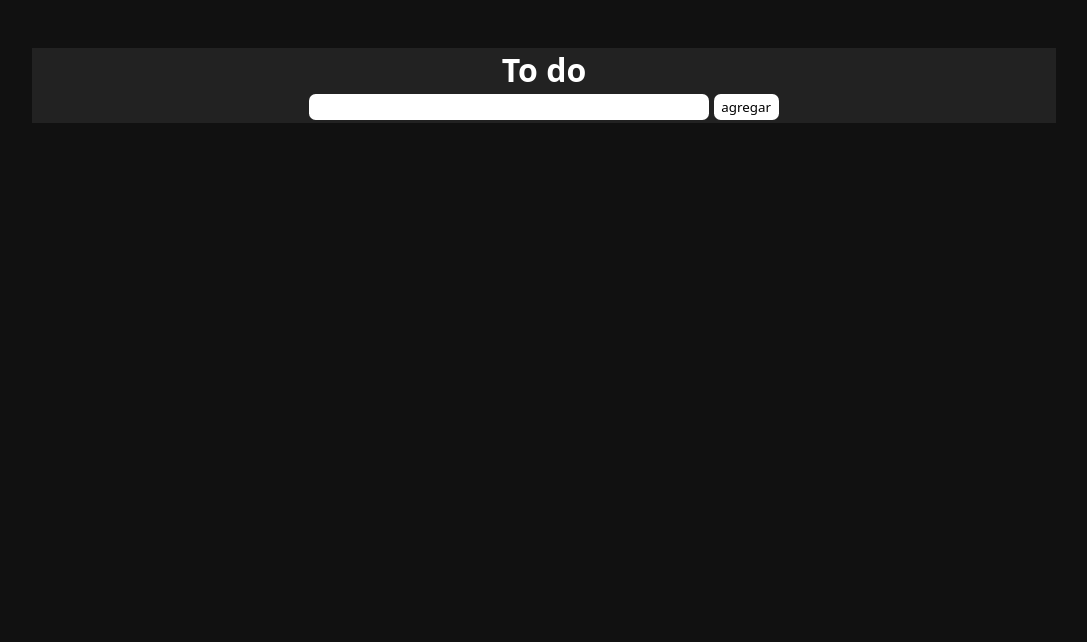
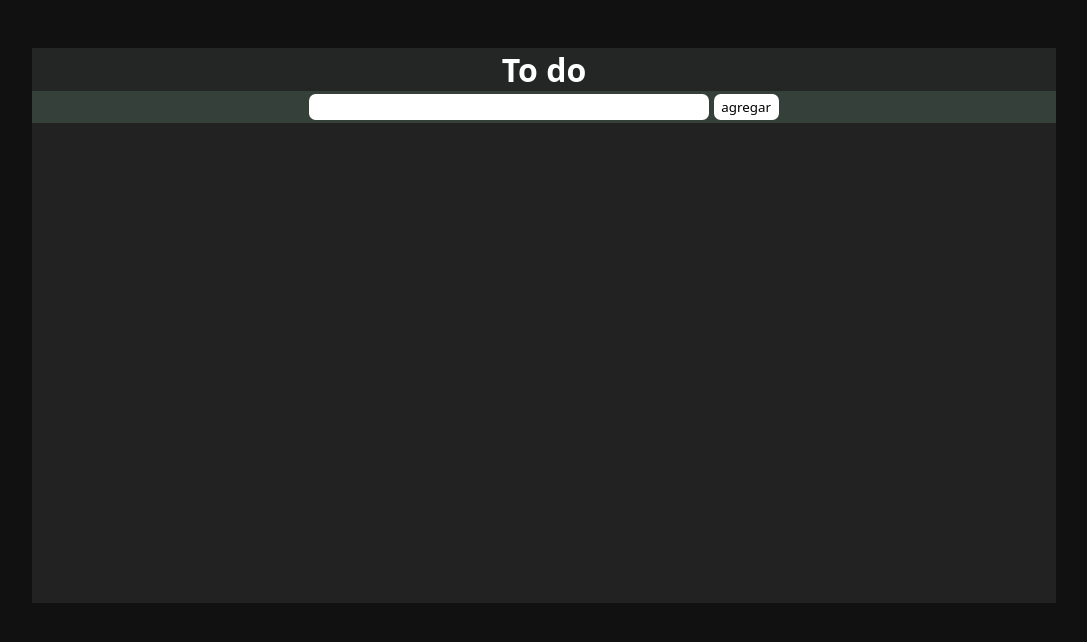
Before and after one commit to JoseR2007/ToDo, a plain HTML site: page index.html in a window 1280 px wide. Shown: the whole page, without its empty margins (96-1183 px from the left). Drawn offline with Linux system fonts and the light colour scheme.

Commit message:
nueva paleta de colores

```diff
--- a/style.css
+++ b/style.css
@@ -15,11 +15,12 @@ main {
 }
 header {
     color: white;
-    background: #222;
+    background: #232625;
     text-align: center;
 }
 #parametros {
     padding: 0.2em 0 0.2em 0;
+    background: #35403A;
 
     #tarea {
         width: 30em;
@@ -35,6 +36,6 @@ header {
     }
 }
 #tareas {
-
+    background: #222;
     height: 30em;
 }
```
